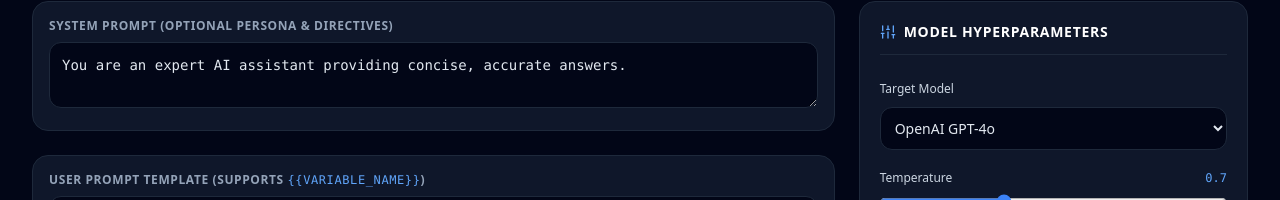
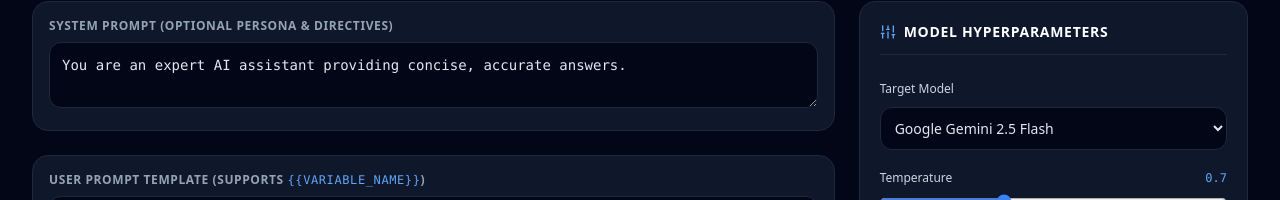
Before and after one commit to sreevas-boorla/PromptLab-AI, a React (Vite) app in the folder frontend/: page /playground in a window 1280 px wide. Shown: the part 185-385 px from the top of the page. Built offline with nearby package versions, Linux system fonts and the light colour scheme.

Commit message:
Update playground models and default to Gemini 2.5 Flash

```diff
--- a/frontend/src/pages/Playground.tsx
+++ b/frontend/src/pages/Playground.tsx
@@ -6,7 +6,7 @@ import { PlaygroundResponse } from '../types';
 export const Playground: React.FC = () => {
   const [systemPrompt, setSystemPrompt] = useState('You are an expert AI assistant providing concise, accurate answers.');
   const [userPrompt, setUserPrompt] = useState('Draft a customer support email to {{customer_name}} regarding their order #{{order_id}} for {{product_name}}.');
-  const [model, setModel] = useState('gpt-4o');
+  const [model, setModel] = useState('gemini-2.5-flash');
   const [temperature, setTemperature] = useState(0.7);
   const [maxTokens, setMaxTokens] = useState(512);
 
@@ -257,9 +257,11 @@ export const Playground: React.FC = () => {
               >
                 <option value="gpt-4o">OpenAI GPT-4o</option>
                 <option value="gpt-4o-mini">OpenAI GPT-4o-mini</option>
-                <option value="claude-3-5-sonnet">Anthropic Claude 3.5 Sonnet</option>
-                <option value="gemini-1.5-pro">Google Gemini 1.5 Pro</option>
-                <option value="llama-3-70b">Meta Llama 3 70B</option>
+                <option value="gemini-2.5-flash">Google Gemini 2.5 Flash</option>
+                <option value="gemini-2.5-pro">Google Gemini 2.5 Pro</option>
+                <option value="llama-3.3-70b-versatile">Groq Llama 3.3 70B</option>
+                <option value="llama-3.1-8b-instant">Groq Llama 3.1 8B</option>
+                <option value="mock-llm">Mock LLM (Testing only)</option>
               </select>
             </div>
 
```
